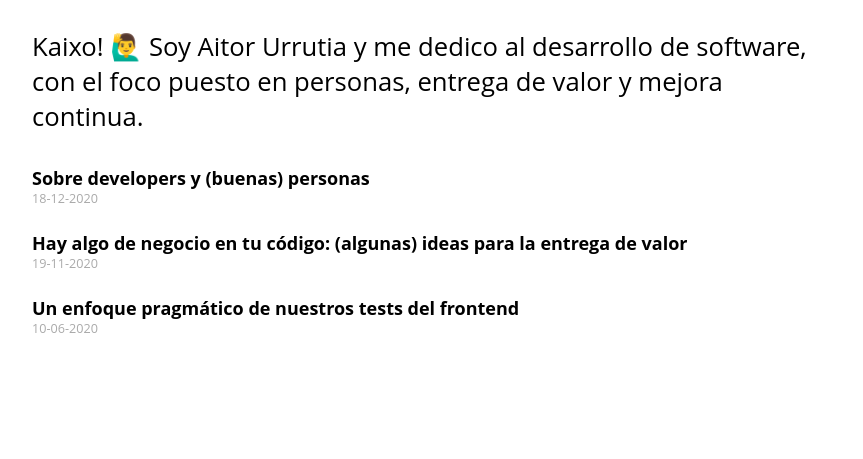
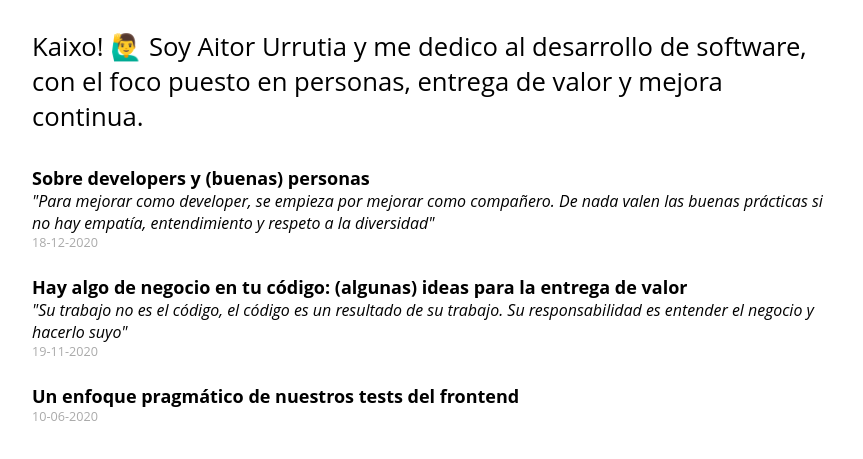
Before and after one commit to Txarli/aurrutia, a Gatsby site: page / in a window 1280 px wide. Shown: the part 99-558 px from the top of the page, without its empty margins (208-1071 px from the left). Built offline with nearby package versions, Linux system fonts and the light colour scheme; Gatsby itself is replaced by a stand-in of ours.

Commit message:
feat: añade highlight

```diff
--- a/content/blog/hay-algo-de-negocio-en-tu-codigo/index.md
+++ b/content/blog/hay-algo-de-negocio-en-tu-codigo/index.md
@@ -3,6 +3,7 @@ path: '/algo-de-negocio-en-tu-codigo'
 date: 2020-11-19
 title: 'Hay algo de negocio en tu código: (algunas) ideas para la entrega de valor'
 banner: './images/arrival.jpg'
+highlight: 'Su trabajo no es el código, el código es un resultado de su trabajo. Su responsabilidad es entender el negocio y hacerlo suyo'
 ---
 
 Es sábado por la mañana y Miren, frontend developer, entra a clase en nuestro [Curso de Desarrollo de Software](https://www.biko2.com/curso-desarrollo-software/). El plan del día no es el esperado en un curso que promete ser técnico: [\*\*Rubén](https://twitter.com/rubenbpv) y yo dinamizaremos una sesión sobre definición de historias de usuario\**. Como es habitual en la *Biko School\*, abrimos boca con una introducción teórica para, acto seguido, poner en práctica lo aprendido.
--- a/content/blog/sobre-developers-buenas-personas/index.md
+++ b/content/blog/sobre-developers-buenas-personas/index.md
@@ -3,6 +3,7 @@ path: '/sobre-developers-y-buenas-personas'
 date: 2020-12-18
 title: 'Sobre developers y (buenas) personas'
 banner: './images/tree.jpg'
+highlight: 'Para mejorar como developer, se empieza por mejorar como compañero. De nada valen las buenas prácticas si no hay empatía, entendimiento y respeto a la diversidad'
 ---
 
 Durante el proceso de selección de Biko, entre los nervios e incertidumbre que caracterizan una entrevista de trabajo, alguien me preguntó: "¿Cuál es el mayor reto al que te has enfrentado en tu carrera?". Buena pregunta, aunque me pilló por sorpresa. No recuerdo bien qué contesté, además de balbucear una lista de funcionalidades, tecnologías e infraestructuras con las que había trabajado hasta esa fecha.
--- a/src/pages/index.tsx
+++ b/src/pages/index.tsx
@@ -25,6 +25,9 @@ const IndexPage = ({ data }) => {
             <PostTitle href={post.frontmatter.path}>
               {post.frontmatter.title}
             </PostTitle>
+            {post.frontmatter.highlight && (
+              <PostHighlight>{post.frontmatter.highlight}</PostHighlight>
+            )}
             <PostDate>{post.frontmatter.date}</PostDate>
           </PostWrapper>
         ))}
@@ -45,6 +48,18 @@ const PostWrapper = styled.div`
 const PostTitle = styled.a`
   ${font.h4()}
   font-weight: ${fontWeight.bold};
+`;
+
+const PostHighlight = styled.p`
+  font-style: italic;
+
+  &::before {
+    content: '"';
+  }
+
+  &::after {
+    content: '"';
+  }
 `;
 
 const PostDate = styled.div`
@@ -69,6 +84,7 @@ export const pageQuery = graphql`
             title
             path
             date(formatString: "DD-MM-YYYY")
+            highlight
           }
         }
       }
```
